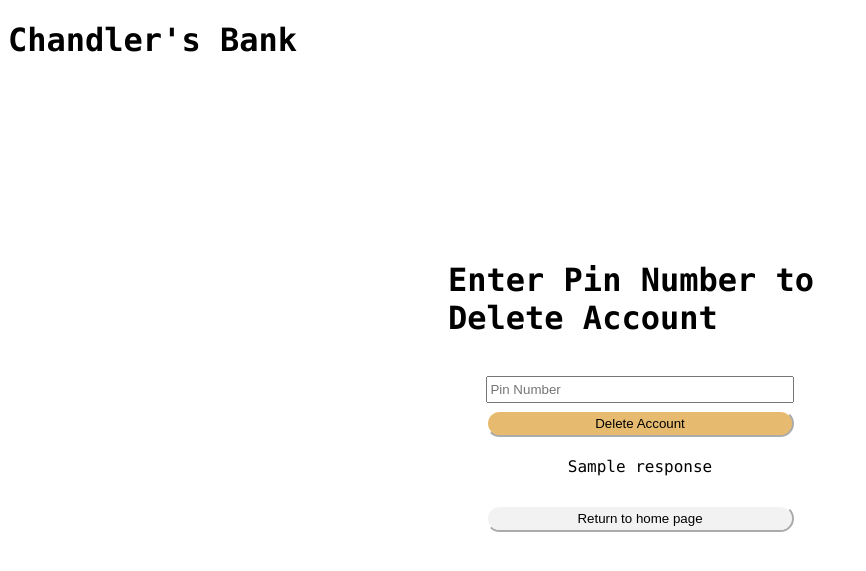
After one commit to ChandlerNgo/Banking-System, a Django app: template Code2CollegeBankingProject/BankingUI/templates/deleteaccount.html in a window 1280 px wide. The commit adds this page. Shown: the top 571 px of the page, without its empty margins (0-866 px from the left). Run offline with Django 4.2, Linux system fonts and the light colour scheme; the template is opened without the code that fills it: most values are stand-ins (such as "Sample title", 1, 10 or a date in 2020).

Commit message:
css + delete account function added

```diff
--- a/Code2CollegeBankingProject/BankingUI/static/BankingUI/index.css
+++ b/Code2CollegeBankingProject/BankingUI/static/BankingUI/index.css
@@ -1,6 +1,6 @@
-/* body{
-  background-color: rgb(226, 198, 163);
-} */
+body{
+  font-family: "Monaco", "Courier New", monospace;
+}
 
 .loginbox {
   display:grid;
@@ -15,9 +15,8 @@
   height: 40vh;
   grid-template-rows: auto;
   grid-template-columns: 1fr;
-  /* background-color: black;
-  color: white; */
-
+  background-color: rgb(255, 255, 255);
+  border-radius: 15px;
 }
 
 .logintext{
@@ -52,10 +51,10 @@ a:link,a:visited,a:active {
 }
 
 button{
-  background-color: rgb(0, 0, 0, 0.859);
-  color: white;
+  background-color: rgba(218, 149, 31, 0.641);
+  color: black;
   border-radius: 15px;
-  box-shadow: none;
+  border-color:white;
 }
 
 button:disabled{
@@ -77,4 +76,6 @@ button > a{
 .navbutton > form > button{
   width:100%;
   height:100%;
+  color:black;
+  background-color: rgba(235, 235, 235, 0.641);
 }
--- a/Code2CollegeBankingProject/BankingUI/templates/account.html
+++ b/Code2CollegeBankingProject/BankingUI/templates/account.html
@@ -13,6 +13,10 @@
     <div class="topbar">
       <h2>{{firstname}} {{lastname}}: ${{money}}</h2>
       <div class="navbutton">
+        <form action="{% url 'deleteaccount' %}">
+          <button type="submit" value="deleteaccount">Delete Your Account</button>
+        </form>
+
         <form action="{% url 'changeaccountinfo' %}">
           <button type="submit" value="changeaccountinfo">Change Info</button>
         </form>
@@ -35,6 +39,7 @@
           <td><h1>Transaction Type</h1></td>
           <td><h1>Amount</h1></td>
         </tr>
+        <tr><td></td><td></td><td></td></tr>
       {% for transaction in transactions %}
         <tr>
           <td>{{transaction.date}}</td>
--- /dev/null
+++ b/Code2CollegeBankingProject/BankingUI/templates/deleteaccount.html
@@ -0,0 +1,37 @@
+<!DOCTYPE html>
+<html>
+<head>
+  <meta charset="utf-8">
+  <meta name="viewport" content="width=device-width">
+  <title>Delete Account</title>
+  {% load static %}
+  <link rel="stylesheet" type="text/css" href="{% static 'BankingUI/index.css' %}">
+</head>
+<body>
+  <form method="POST" action="">
+    {% csrf_token %}
+  <div class="topbar">
+    <h1>Chandler's Bank</h1>
+  </div>
+  <div class="loginbox">
+    <div class="logintext">
+      <h1>Enter Pin Number to Delete Account</h1>
+    </div>
+    <div class="forminput">
+      <input type="text" id="pinnumber" name="pinnumber" placeholder="Pin Number" required></input>
+    </div>
+    <div class="submit">
+      <button id="submit" type="submit">Delete Account</button>
+
+    </div>
+    <center><p>{{response}}</p></center>
+    </form>
+    <div class="navbutton">
+      <form action="{% url 'account' %}">
+        <button type="submit" value="account">Return to home page</button>
+      </form>
+    </div>
+  </div>
+  </form>
+</body>
+</html>
--- a/Code2CollegeBankingProject/BankingUI/urls.py
+++ b/Code2CollegeBankingProject/BankingUI/urls.py
@@ -8,5 +8,6 @@ urlpatterns = [
     path("index", views.index, name="index"),
     path("account", views.account, name="account"),
     path("changemoney", views.changemoney, name="changemoney"),
-    path("changeaccountinfo", views.changeaccountinfo, name="changeaccountinfo")
+    path("changeaccountinfo", views.changeaccountinfo, name="changeaccountinfo"),
+    path("deleteaccount", views.deleteaccount, name="deleteaccount")
 ]
```
Also changed, not shown: Code2CollegeBankingProject/BankingUI/static/BankingUI/account.css (+15 -5 lines), Code2CollegeBankingProject/BankingUI/views.py (+18 -0 lines), Code2CollegeBankingProject/db.sqlite3.
